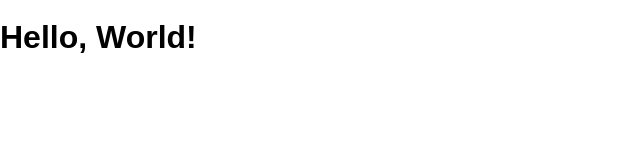
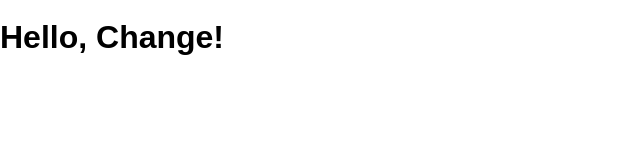
Before and after one commit to VinnyPassero/test-project, a website: page public/index.html in a window 1280 px wide. Shown: the whole page, without its empty margins (0-640 px from the left). Drawn offline with Linux system fonts and the light colour scheme.

Commit message:
A change

```diff
--- a/public/index.html
+++ b/public/index.html
@@ -8,6 +8,6 @@
     <link rel="stylesheet" href="/screen.css">
   </head>
   <body>
-    <h1 class='hello-world'>Hello, World!</h1>
+    <h1 class='hello-world'>Hello, Change!</h1>
   </body>
 </html>
```
